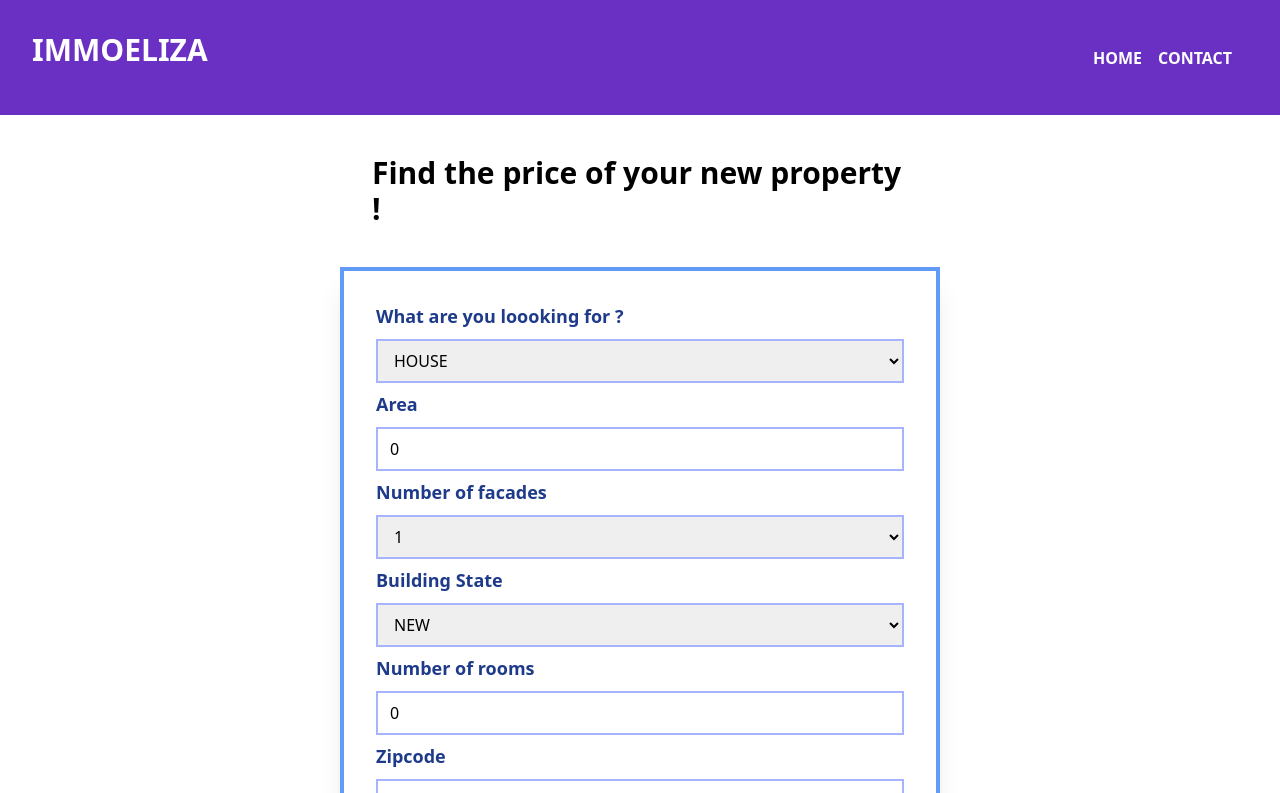
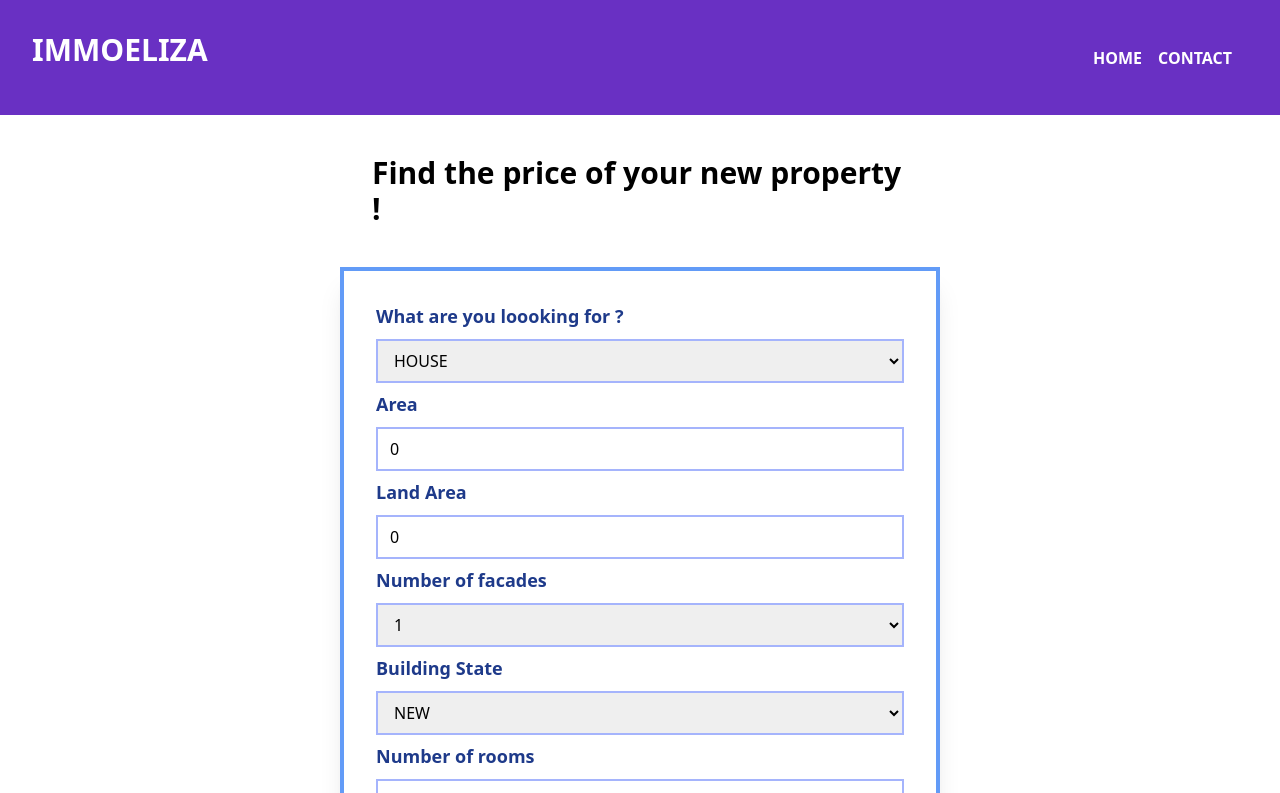
Before and after one commit to jfvandermousen/immo-DEV, a React (Create React App) app: page / in a window 1280 px wide. Shown: the top 793 px of the page. Built offline with nearby package versions, Linux system fonts and the light colour scheme.

Commit message:
add land area

```diff
--- a/src/components/Form.js
+++ b/src/components/Form.js
@@ -12,7 +12,8 @@ export default class Form extends React.Component {
      "terrace" : false,"terrace-area": 0, "prediction" : 0,
     'checked-terrace' : false,'garden': false,'checked-garden' : false,
     'garden-area' : 0 ,'facades-number': 0,'swimming-pool': false,
-    'checked-facades': "APARTMENT", 'building-state':"NEW"
+    'checked-facades': "APARTMENT", 'building-state':"NEW",
+    'checked-land': "APPARTMENT",'land-area': 0
 };
 
 
@@ -31,6 +32,11 @@ export default class Form extends React.Component {
       onGardenAreaChange = e => {
         this.setState({
           'garden-area': e.target.value,
+        });
+      };
+      onLandAreaChange = e => {
+        this.setState({
+          'land-area': e.target.value,
         });
       };
 
@@ -88,6 +94,7 @@ export default class Form extends React.Component {
                     this.setState(initialState => ({
                         'property-type': e.target.value,
                         'checked-facades': !initialState['checked-facades'],
+                        'checked-land': !initialState['checked-land'],
                     }));
                   };
 
@@ -119,6 +126,7 @@ export default class Form extends React.Component {
         'facades-number' : parseInt(this.state['facades-number']),
         'swimming-pool':Boolean(this.state['swimming-pool']),
         'building-state' : parseInt(this.state['building-state']),
+        'land-area' : parseInt(this.state['land-area']),
 
     };
 
@@ -163,6 +171,13 @@ axios({
     </div>
     : null;
 
+    const landContent = this.state['checked-land']
+    ? <div className="flex flex-col items-center  w-full bg-teal-lighter">  <label >Land Area</label>
+    <input   className="w-full mb-2 border-2 border-indigo-300 py-2 px-3 text-grey-darkest"
+    type="number" value={this.state['land-area']} onChange={this.onLandAreaChange}/>
+    </div>
+    : null;
+
     return (
         <div className="anim container mt-10 flex flex-col items-center  w-full bg-teal-lighter">
             <form className="w-full flex flex-col items-cente shadow-xl " onSubmit={this.handleSubmit}>
@@ -175,7 +190,7 @@ axios({
         <label className="">Area</label>
 
       <input className="border-2 border-indigo-300 py-2 px-3 text-grey-darkest" type="number" min="20"  value={this.state['area']} onChange={this.onAreaChange} required/>
-
+      {landContent}
       {facadesContent}
 
       <div className="flex flex-col items-center  w-full bg-teal-lighter">
--- a/src/index.css
+++ b/src/index.css
@@ -47,6 +47,7 @@ label {
 }
 .logo {
   margin-bottom: 0.5em;
+  margin-right: 1em;
 }
 
   header {
```
